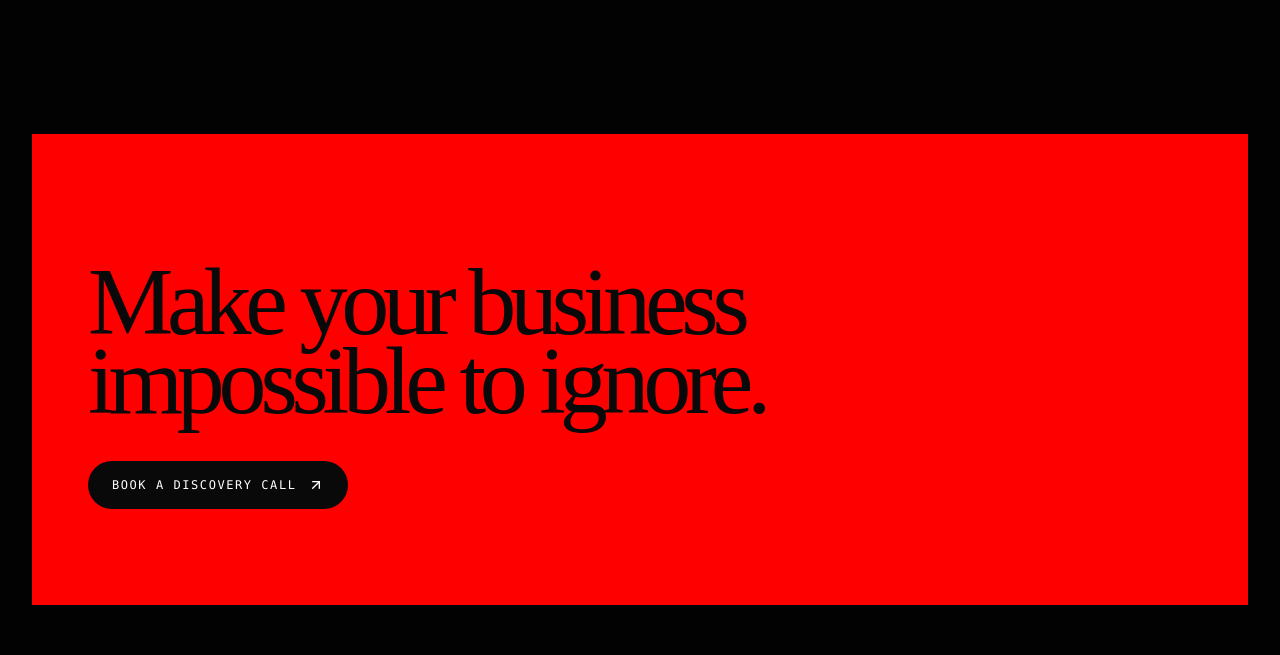
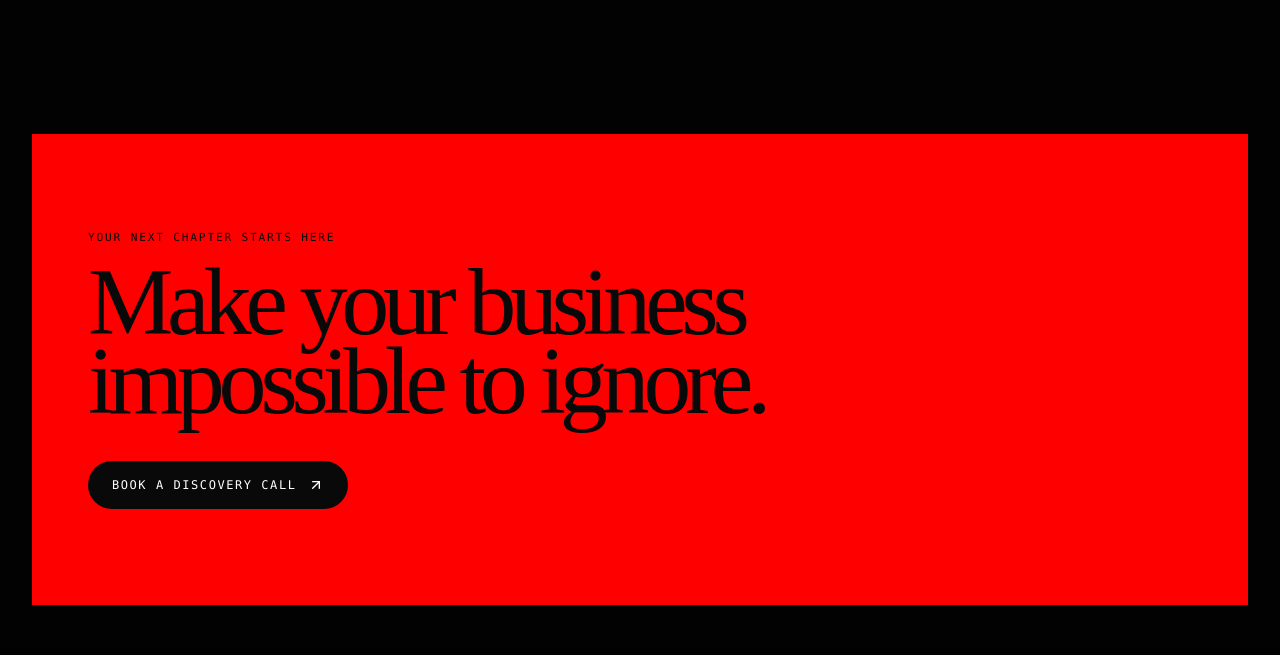
Before and after one commit to SCASTELLANO6044/Web-7-website, a Next.js app: page / in a window 1280 px wide. Shown: the part 5520-6175 px from the top of the page. Built offline with nearby package versions, Linux system fonts and the light colour scheme.

Commit message:
⚡️ Mid section with slogan component created

```diff
--- a/app/globals.css
+++ b/app/globals.css
@@ -59,6 +59,13 @@ select {
     text-transform: uppercase;
 }
 
+.eyebrowblack{
+    color: #090909;
+    font-size: .7rem;
+    letter-spacing: .16em;
+    text-transform: uppercase;
+}
+
 .grain::before {
     content: "";
     pointer-events: none;
--- a/app/page.tsx
+++ b/app/page.tsx
@@ -1,6 +1,3 @@
-import Link from "next/link";
-import { ArrowUpRight } from "lucide-react";
-import { Reveal } from "@/components/motion";
 import { HorizontalTextLoop } from "@/components/horizontal-text-loop";
 import { MidSection } from "@/components/mid-section";
 import { ProjectsOverview } from "@/components/projects-overview";
@@ -8,6 +5,7 @@ import { HeroSection } from "@/components/hero";
 import { MidSectionGrid } from "@/components/mid-section-grid";
 import { MidSectionGridAlternative } from "@/components/mid-section-grid-alternative";
 import { MidSectionReviewFromClient } from "@/components/mid-section-review-from-client";
+import { MidSectionSlogan } from "@/components/mid-section-slogan";
 
 const reasons = [
   "Strategy before decoration",
@@ -41,25 +39,7 @@ export default function Home() {
         project="Website project"
       />
 
-      <section className="px-5 pb-24 md:px-8 md:pb-36">
-        <div className="mx-auto max-w-[1540px] overflow-hidden bg-[#ff0000] px-6 py-16 text-[#090909] md:px-14 md:py-24">
-          <Reveal>
-            <p className="eyebrow text-[#090909]">
-              Your next chapter starts here
-            </p>
-            <h2 className="display mt-4 max-w-5xl text-5xl leading-[.82] md:text-8xl">
-              Make your business impossible to ignore.
-            </h2>
-            <Link
-              href="/contact"
-              className="mt-10 inline-flex items-center gap-3 rounded-full bg-[#090909] px-6 py-4 text-xs uppercase tracking-[.13em] text-[#f3efe8] transition-transform hover:scale-95"
-              style={{ color: "#ffffff" }}
-            >
-              Book a discovery call <ArrowUpRight size={16} />
-            </Link>
-          </Reveal>
-        </div>
-      </section>
+      <MidSectionSlogan />
     </>
   );
 }
--- /dev/null
+++ b/components/mid-section-slogan.tsx
@@ -0,0 +1,27 @@
+import Link from "next/link";
+import { ArrowUpRight } from "lucide-react";
+import { Reveal } from "@/components/motion";
+
+export function MidSectionSlogan(){
+    return(
+        <section className="px-5 pb-24 md:px-8 md:pb-36">
+        <div className="mx-auto max-w-[1540px] overflow-hidden bg-[#ff0000] px-6 py-16 text-[#090909] md:px-14 md:py-24">
+          <Reveal>
+            <p className="eyebrowblack">
+              Your next chapter starts here
+            </p>
+            <h2 className="display mt-4 max-w-5xl text-5xl leading-[.82] md:text-8xl">
+              Make your business impossible to ignore.
+            </h2>
+            <Link
+              href="/contact"
+              className="mt-10 inline-flex items-center gap-3 rounded-full bg-[#090909] px-6 py-4 text-xs uppercase tracking-[.13em] text-[#f3efe8] transition-transform hover:scale-95"
+              style={{ color: "#ffffff" }}
+            >
+              Book a discovery call <ArrowUpRight size={16} />
+            </Link>
+          </Reveal>
+        </div>
+      </section>
+    );
+}
```
